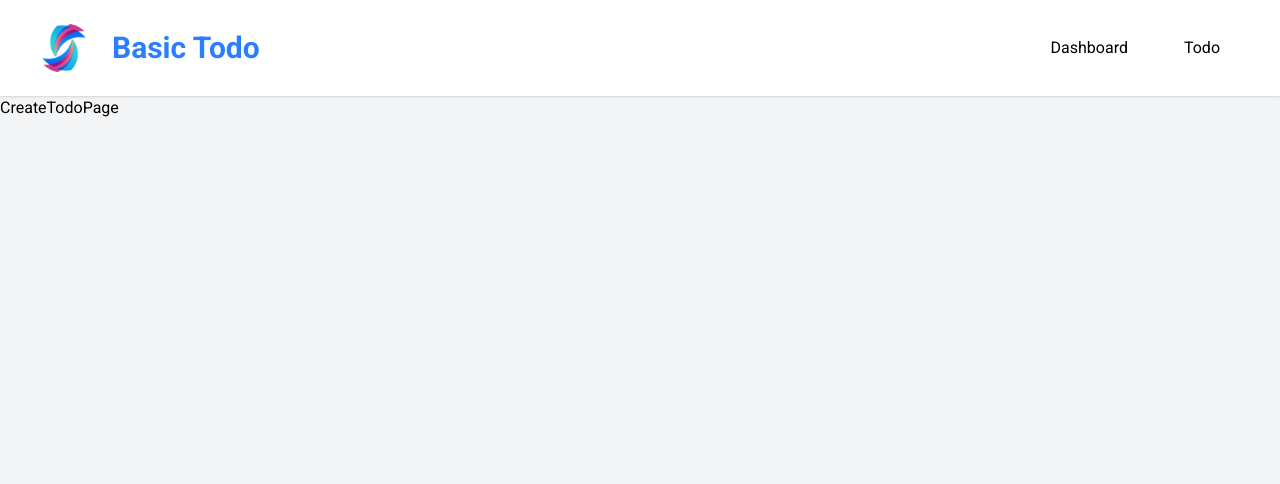
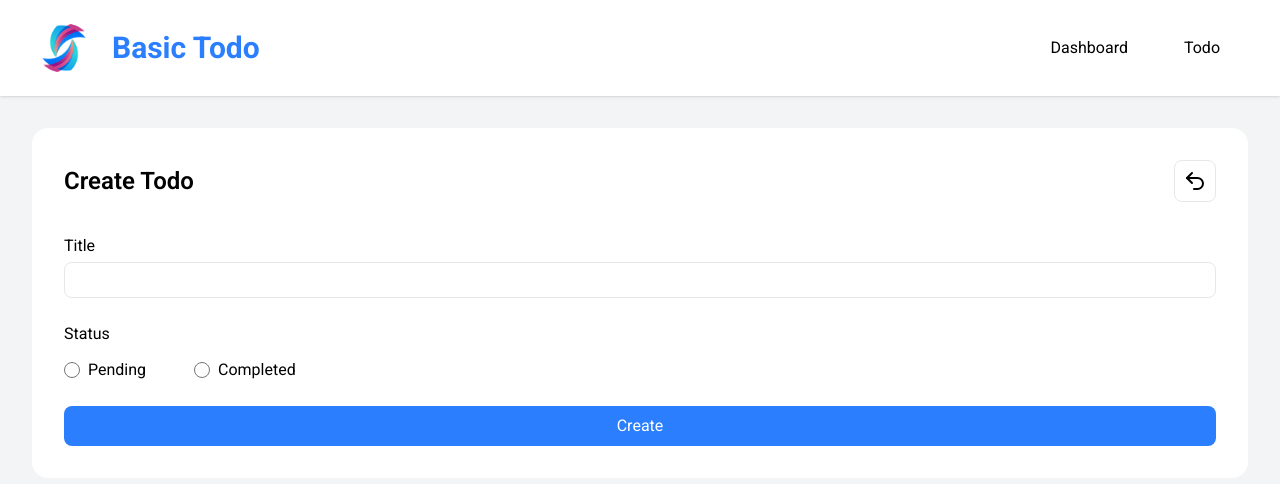
Before and after one commit to earth824/dnc01-nextjs-basic-todo-lab, a Next.js app: page /todo/create in a window 1280 px wide. Shown: the top 484 px of the page. Built offline with nearby package versions, Linux system fonts and the light colour scheme.

Commit message:
create and update todo form

```diff
--- a/app/(main)/todo/[todoId]/edit/page.tsx
+++ b/app/(main)/todo/[todoId]/edit/page.tsx
@@ -1,9 +1,27 @@
-import { Metadata } from 'next';
+import TodoForm from '@/components/todo/todo-form';
+import { Undo2 } from 'lucide-react';
+import type { Metadata } from 'next';
+import Link from 'next/link';
 
 export const metadata: Metadata = {
   title: 'Edit Todo'
 };
 
 export default function EditTodoPage() {
-  return <div>EditTodoPage</div>;
+  return (
+    <main className="p-8">
+      <div className="bg-white rounded-2xl p-8 flex flex-col gap-8">
+        <div className="flex justify-between items-center">
+          <h1 className="text-2xl font-semibold">Edit Todo</h1>
+          <Link
+            href="/todo"
+            className="p-2 border border-gray-200 rounded-lg hover:bg-gray-100"
+          >
+            <Undo2 />
+          </Link>
+        </div>
+        <TodoForm />
+      </div>
+    </main>
+  );
 }
--- a/app/(main)/todo/create/page.tsx
+++ b/app/(main)/todo/create/page.tsx
@@ -1,9 +1,27 @@
-import { Metadata } from 'next';
+import TodoForm from '@/components/todo/todo-form';
+import { Undo2 } from 'lucide-react';
+import type { Metadata } from 'next';
+import Link from 'next/link';
 
 export const metadata: Metadata = {
   title: 'Create Todo'
 };
 
 export default function CreateTodoPage() {
-  return <div>CreateTodoPage</div>;
+  return (
+    <main className="p-8">
+      <div className="bg-white rounded-2xl p-8 flex flex-col gap-8">
+        <div className="flex justify-between items-center">
+          <h1 className="text-2xl font-semibold">Create Todo</h1>
+          <Link
+            href="/todo"
+            className="p-2 border border-gray-200 rounded-lg hover:bg-gray-100"
+          >
+            <Undo2 />
+          </Link>
+        </div>
+        <TodoForm />
+      </div>
+    </main>
+  );
 }
--- /dev/null
+++ b/components/todo/todo-form.tsx
@@ -0,0 +1,44 @@
+export default function TodoForm() {
+  return (
+    <form action="">
+      <div className="grid gap-6">
+        <div className="grid gap-1">
+          <label htmlFor="title">Title</label>
+          <input
+            type="text"
+            id="title"
+            className="w-full border border-gray-200 outline-none px-3 py-1.5 h-9 rounded-lg"
+          />
+        </div>
+        <div className="grid gap-3">
+          <span>Status</span>
+
+          <div className="flex gap-12">
+            <div className="flex items-center gap-2">
+              <input
+                type="radio"
+                id="pending"
+                value="pending"
+                className="size-4"
+              />
+              <label htmlFor="pending">Pending</label>
+            </div>
+
+            <div className="flex items-center gap-2">
+              <input
+                type="radio"
+                id="completed"
+                value="completed"
+                className="size-4"
+              />
+              <label htmlFor="completed">Completed</label>
+            </div>
+          </div>
+        </div>
+        <button className="bg-blue-500 text-white px-4 py-2 rounded-lg">
+          Create
+        </button>
+      </div>
+    </form>
+  );
+}
```
